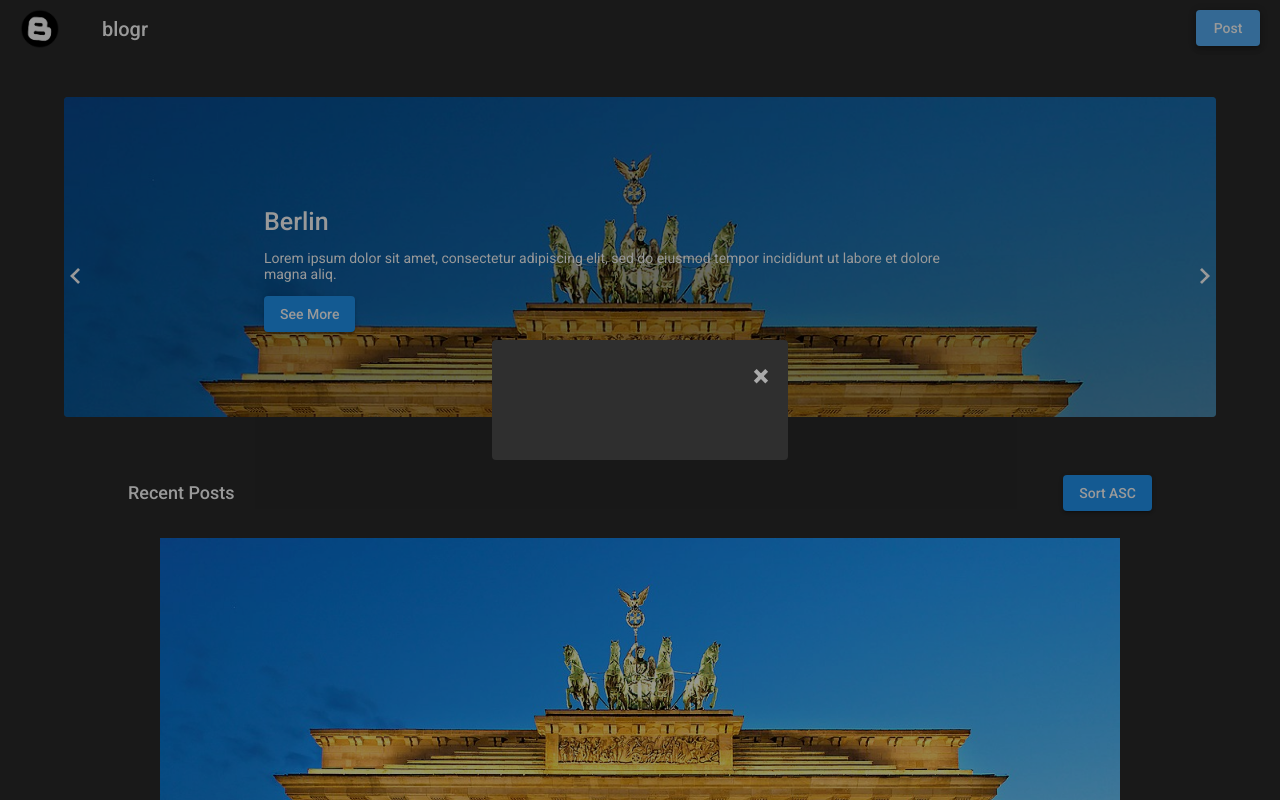
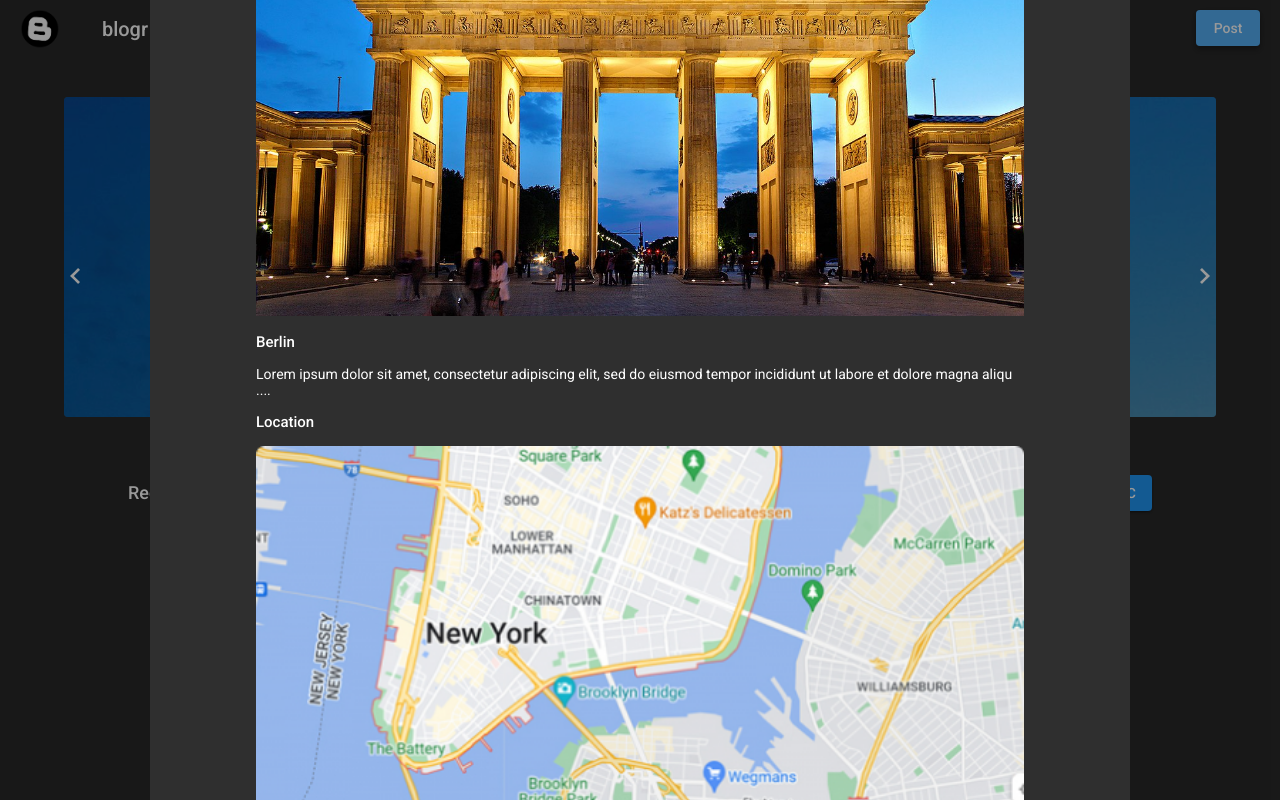
Before and after one commit to hakeem-jc/blog-ta, a React (Create React App) app: page / in a window 1280 px wide. Both pictures are taken after a click on the button "Post". Shown: the top 800 px of the page. Built offline with nearby package versions, Linux system fonts and the light colour scheme.

Commit message:
Create Post component

```diff
--- a/src/app/App.tsx
+++ b/src/app/App.tsx
@@ -4,6 +4,7 @@ import Header from '../components/Header/Header';
 import EmptyPost from '../components/EmptyPost/EmptyPost';
 import PostContainer from '../components/PostContainer/PostContainer';
 import Modal from '../components/Modal/Modal';
+import Post from "../components/Post/Post";
 
 const App:FC = () => {
 
@@ -12,7 +13,7 @@ const App:FC = () => {
   return (
     <main className="app">
       <Modal>
-        <div></div>
+        <Post/>
       </Modal>
 
       <Header/>
--- a/src/components/Button/Button.css
+++ b/src/components/Button/Button.css
@@ -90,3 +90,7 @@
   border-radius: 50%;
   font-size: 5rem;
 }
+
+.button--red {
+  background-color: #ef2035;
+}
--- a/src/components/Button/Button.tsx
+++ b/src/components/Button/Button.tsx
@@ -4,12 +4,30 @@ import './Button.css';
 interface ButtonProps extends React.ButtonHTMLAttributes<HTMLButtonElement>{
     text: string;
     shape: string;
+    color?: string;
     onClick?: () => void;
 }
 
 const Button:FC<ButtonProps> = (props) => {
+
+    const setClass = (props:ButtonProps) => {
+        let class_names = 'button';
+
+        if (props.shape === 'circle') {
+            class_names = class_names.concat(' button--circle');
+        }
+
+        if (props.color) {
+            if (props.color === 'red') {
+                class_names = class_names.concat(' button--red');
+            }
+        }
+        console.log(class_names)
+        return class_names;
+    }
+
     return (<button
-                className={props.shape !=="circle" ? "button":"button button--circle"}
+                className={setClass(props)}
                 type={props.type} onClick={props.onClick}>{props.text}</button>
     );
 }
--- a/src/components/Modal/Modal.css
+++ b/src/components/Modal/Modal.css
@@ -15,11 +15,14 @@
 
 .modal__content {
     background-color: #2F2F2F;
-    padding: 2rem;
+    padding: 1rem;
     border-radius: 4px;
     min-width: 20vw;
     min-height: 10vh;
-    max-width: fit-content;
+    max-width: 75vw;
+    display: flex;
+    flex-direction: column;
+    align-items: center;
   }
 
   .modal__close-btn-container {
--- /dev/null
+++ b/src/components/Post/Post.css
@@ -0,0 +1,24 @@
+.post {
+    width: 80%;
+}
+
+.post__image {
+    width: 100%;
+}
+
+.post__title {
+    font-size: 1.5rem;
+}
+
+.post__text {
+    font-size: 1.4rem;
+}
+
+.post_map {
+    margin-bottom: 3rem;
+}
+
+.post__footer {
+    display: flex;
+    justify-content: space-between;
+}
--- /dev/null
+++ b/src/components/Post/Post.tsx
@@ -0,0 +1,61 @@
+import { FC } from "react";
+import './Post.css';
+import temp from '../../images/temp.jpg';
+import fallback from '../../images/fallback.png';
+import map from '../../images/map.png';
+import Button from "../Button/Button";
+
+const Post:FC = () => {
+    let setDefaultImage = (ev: any) => {
+        ev.target.src = fallback;
+    };
+
+    return (
+        <div className="post">
+            <img
+                src={temp}
+                className="post__image"
+                onError={setDefaultImage}
+                alt="Brief view of a post"
+            />
+            <h3 className="post__title">Berlin</h3>
+            <p className="post__text">Lorem ipsum dolor sit amet, consectetur adipiscing
+            elit, sed do eiusmod tempor incididunt ut labore et
+            dolore magna aliqu ....</p>
+
+            <h3 className="post__title">Location</h3>
+
+            {/* TODO - Put Map here */}
+            <img
+                src={map}
+                className="post__image post_map"
+                onError={setDefaultImage}
+                alt="Brief view of a post"
+            />
+
+            <div className="post__footer">
+                <Button
+                    text={"Update"}
+                    type={"button"}
+                    shape="square"
+                />
+
+                <Button
+                    text={"Delete"}
+                    type={"button"}
+                    color="red"
+                    shape="square"
+                />
+            </div>
+
+
+            <div className="post__footer">
+                <p className="post__date">Posted: 7/1/2023</p>
+                <p className="post__date">Updated: 7/1/2023</p>
+            </div>
+
+        </div>
+    );
+}
+
+export default Post;
```
Also changed, not shown: src/images/map.png (added).
